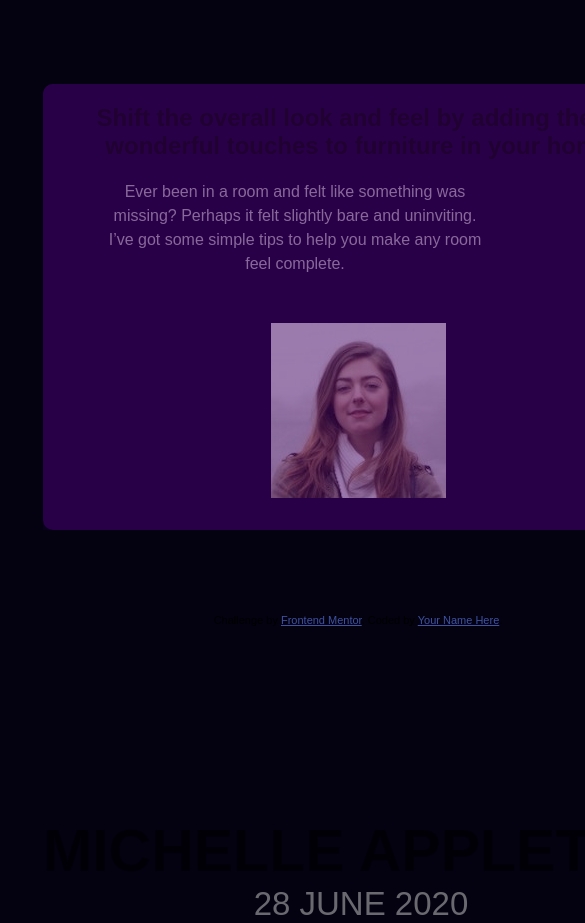
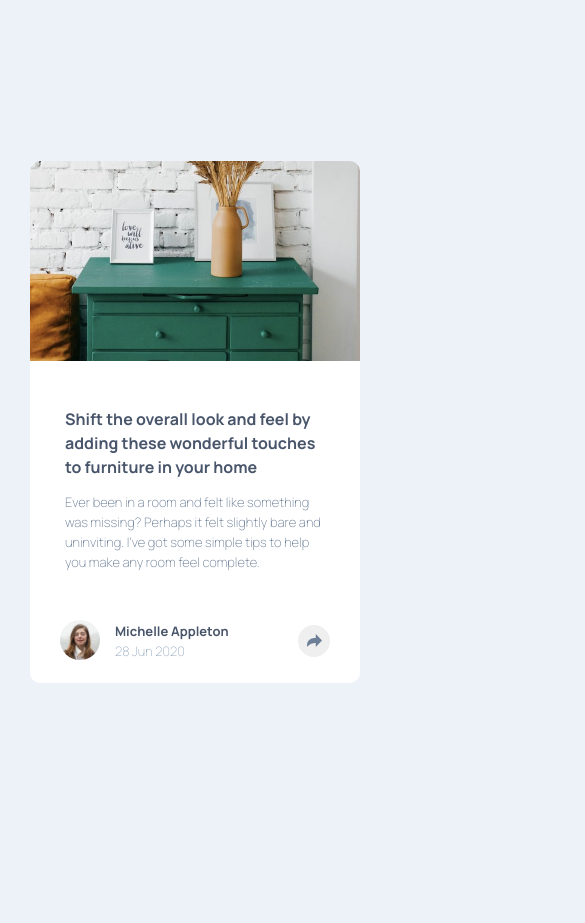
Before and after one commit to peter-kalavritinos/article-preview, a website built with Parcel: page index.html in a window 390 px wide. Shown: the top 923 px of the page, 585 px wide, since content can reach past the window. After the commit the page ends 864 px from the top, so only its background shows below. Built offline with nearby package versions, Linux system fonts and the light colour scheme; files whose address does not match are found by name.

Commit message:
Final changes

```diff
--- a/css/main.css
+++ b/css/main.css
@@ -1,142 +1,213 @@
-@media screen and (min-width: 375px) {
+:root {
+    font-size: 62.5%;
+    font-family: "Manrope", sans-serif;
+    box-sizing: border-box;
+}
+
+html,
 body {
-        font-family: 'manrope', sans-serif;
+    height: 100vh;
+}
+
+body {
+    display: flex;
+    align-items: center;
+    justify-content: center;
+    padding: 2rem;
+    padding-top: 0;
     background-color: #ecf2f8;
-        min-width: min-content;
 }
-    .main {
+
+.article-preview {
     display: flex;
-        flex-wrap: nowrap;
+    position: relative;
+    flex-direction: column;
+    max-width: 33rem;
     background-color: #fff;
-        max-width: max-content;
     border-radius: 10px;
-        margin: 12% auto 12% auto;
 }
-    .main>div {
-        height: 446px;
-        width: 540px;
-        background-color: #fffff;
-    }
-    .michelle {
-        display: flex;
-        flex-wrap: nowrap;
-        max-width: max-content;
-        border-radius: 10px;
-        margin: 0 10% 0 10%;
-    }
-    .michelle>div {
-        width: 100px;
-        margin: 0 20% 0 0;
-    }
-    .content {
-        color: black;
-        border-radius: 10px 0 0 10px;
-    }
-    .left {
-        opacity: .5;
-        border-radius: 0 10px 10px 0;
-        background-image: url("../img/drawers.jpg");
-    }
-    .right>h1 {
-        padding: 10% 10% 0 10%;
-        line-height: 1.2;
-        font-size: 35px;
-    }
-    .right>p {
-        padding: 0 30% 5% 10%;
-        line-height: 1.5;
-        font-size: 16px;
-        font-weight: 50;
-        color: rgb(207, 207, 207);
-    }
-    .michelle>div>h2 {
-        font-size: 35px;
-        margin: 0;
-        text-transform: uppercase;
-    }
-    .michelle>div>p {
-        font-size: 15px;
-        margin: 0;
-        text-transform: uppercase;
-        color: rgb(207, 207, 207);
-    }
-    .left .insights {
-        color: rgb(175, 103, 216);
+
+@media screen and (min-width: 80rem) {
+    .article-preview {
+        flex-direction: row;
+        max-width: 73rem;
     }
 }
 
-@media screen and (max-width: 1000px) {
-    body {
-        font-family: 'marope', sans-serif;
-        background-color: #040210;
-        min-width: 700px;
+.text {
+    padding: 3.5rem;
+    text-align: left;
 }
-    .main {
-        display: flex;
-        flex-wrap: wrap;
-        background-color: #430065;
-        max-width: max-content;
-        border-radius: 10px;
-        margin: 12% 5% 12% 5%;
-        text-align: center;
-    }
-    .main>div {
-        height: max-content;
-        width: 100%;
-        background-color: #0f002b;
-    }
-    .main .right {
-        height: 446px;
-    }
-    .michelle {
-        display: block;
-        max-width: max-content;
-        border-radius: 10px;
-        margin: auto auto 15% auto;
-    }
-    .michelle>div {
-        width: max-content;
-        margin: auto auto 50% auto;
-    }
-    .left {
-        order: 2;
-        color: rgb(238, 238, 238);
-        border-radius: 0 0 10px 10px;
-    }
-    .right {
-        height: 446px;
-        order: 1;
-        opacity: .5;
-        border-radius: 10px 10px 0 0;
-        background-image: url("../img/image-header-mobile.jpg");
-    }
-    .left>h1 {
-        padding: 5% 5% 0 5%;
-        line-height: 1.2;
-        font-size: 59px;
-        font-weight: 600;
-    }
-    .left>p {
-        padding: 0 10% 5% 10%;
-        line-height: 1.5;
-        font-size: 33px;
-        font-weight: 50;
-        color: rgb(207, 207, 207);
-    }
-    .michelle>div>h2 {
-        font-size: 59px;
-        font-weight: 600;
-        text-transform: uppercase;
-        margin: 0;
-    }
-    .michelle>div>p {
-        font-size: 33px;
-        font-weight: 50;
-        text-transform: uppercase;
-        color: rgb(207, 207, 207);
-        margin: 0;
-    }
-    .left .insights {
-        color: rgb(175, 103, 216);
+
+@media screen and (min-width: 80rem) {
+    .text {
+        padding: 1.5rem 4rem 0.5rem;
     }
 }
+
+.text h1 {
+    color: #48556a;
+    font-size: 1.6rem;
+    line-height: 2.4rem;
+}
+
+@media screen and (min-width: 80rem) {
+    .text h1 {
+        font-size: 2rem;
+        line-height: 2.8rem;
+    }
+}
+
+.text p {
+    color: #6e8098;
+    font-size: 1.3rem;
+    font-weight: 200;
+    line-height: 2rem;
+}
+
+.hero-image {
+    background-image: url("../img/drawers.jpg");
+    background-repeat: no-repeat;
+    background-position: center;
+    background-size: cover;
+    min-height: 20rem;
+    min-width: 28rem;
+    border-top-left-radius: 10px;
+    border-top-right-radius: 10px;
+}
+
+@media screen and (min-width: 80rem) {
+    .hero-image {
+        border-bottom-left-radius: 10px;
+        border-top-right-radius: 0px;
+    }
+}
+
+.footer {
+    display: flex;
+    position: relative;
+    padding: 0 3rem 2rem;
+    justify-content: space-between;
+    align-items: center;
+}
+
+@media screen and (min-width: 80rem) {
+    .footer {
+        padding: 0 4rem 2.5rem;
+    }
+}
+
+.author-avatar img {
+    width: 40px;
+    height: 40px;
+    border-radius: 50%;
+}
+
+.author {
+    display: flex;
+    align-items: center;
+}
+
+.author-info {
+    font-size: 1.3rem;
+    color: #9daec2;
+    display: flex;
+    flex-direction: column;
+    margin-left: 1.5rem;
+}
+
+.author-name {
+    color: #48556a;
+    font-weight: 700;
+    line-height: 2rem;
+}
+
+.date {
+    font-weight: 200;
+    line-height: 2rem;
+}
+
+button {
+    width: 32px;
+    height: 32px;
+    border: none;
+    border-radius: 50%;
+    background-image: url("../img/icon-share.svg");
+    background-repeat: no-repeat;
+    background-position: center;
+}
+
+.media-links.open {
+    position: absolute;
+    display: flex;
+    align-items: center;
+    justify-content: space-between;
+    z-index: 100;
+    padding: 0 3rem;
+    background-color: #48556a;
+    left: 0;
+    right: 0;
+    bottom: 0;
+    height: 75px;
+    border-bottom-left-radius: 10px;
+    border-bottom-right-radius: 10px;
+    opacity: 1;
+    visibility: visible;
+}
+
+@media screen and (min-width: 80rem) {
+    .media-links.open {
+        position: absolute;
+        display: flex;
+        align-items: center;
+        justify-content: center;
+        z-index: 100;
+        padding: 0 2.5rem;
+        background-color: #48556a;
+        left: 540px;
+        bottom: 85px;
+        right: -78px;
+        height: 60px;
+        width: 220px;
+        border-radius: 10px;
+    }
+    .media-links.open::after {
+        content: "";
+        width: 25px;
+        height: 25px;
+        transform: rotate(45deg);
+        background-color: #48556a;
+        position: absolute;
+        bottom: -10px;
+    }
+    .share-open {
+        display: none;
+    }
+    .icons img {
+        width: 20px;
+        height: 20px;
+    }
+}
+
+.media-links {
+    display: none;
+    opacity: 0;
+    visibility: hidden;
+    transition: all 0.5s ease;
+}
+
+.icons {
+    display: flex;
+    align-items: center;
+}
+
+.icons>*+* {
+    margin-left: 1.5rem;
+}
+
+.icons h3 {
+    color: #9daec2;
+    font-size: 1.3rem;
+    letter-spacing: 0.5rem;
+    font-weight: 400;
+}
--- a/index.html
+++ b/index.html
@@ -1,56 +1,62 @@
 <!DOCTYPE html>
-<html lang="en">
+<html>
 
 <head>
     <meta charset="UTF-8">
     <meta name="viewport" content="width=device-width, initial-scale=1.0">
-    <!-- displays site properly based on user's device -->
 
-    <link rel="icon" type="img/png" sizes="32x32" href="./img/favicon-32x32.png">
+    <link rel="icon" type="image/png" sizes="32x32" href="./images/favicon-32x32.png">
     <link rel="stylesheet" href="css/main.css">
-    <script src="./index.js" defer></script>
+    <link rel="stylesheet" href="css/normalize.css">
+    <link href="https://fonts.googleapis.com/css2?family=Manrope:wght@200;500;700&display=swap" rel="stylesheet">
+    <title>Article preview component</title>
 
-    <title>Frontend Mentor | Article preview component</title>
-
-    <!-- Feel free to remove these styles or customise in your own stylesheet 👍 -->
-    <style>
-        .attribution {
-            font-size: 11px;
-            text-align: center;
-        }
-
-        .attribution a {
-            color: hsl(228, 45%, 44%);
-        }
-    </style>
 </head>
 
+<body>
+    <main class="article-preview">
+        <div class="hero-image">
 
-<body>
-    <div class="main">
-        <div class="left">
         </div>
-        <div class="right">
-            <h2>Shift the overall look and feel by adding these wonderful touches to furniture in your home</h2>
-
-            <p>Ever been in a room and felt like something was missing? Perhaps it felt slightly bare and uninviting. I’ve got some simple tips to help you make any room feel complete.</p>
-
-            <div class="michelle">
-                <div class="author-avatar"><img src="img/avatar-michelle.jpg" alt="avatar" />
+        <div class="content">
+            <div class="text">
+                <h1>
+                    Shift the overall look and feel by adding these wonderful touches to furniture in your home
+                </h1>
+                <p>
+                    Ever been in a room and felt like something was missing? Perhaps it felt slightly bare and uninviting. I’ve got some simple tips to help you make any room feel complete.
+                </p>
+            </div>
+            <div class="media-links">
+                <div class="icons">
+                    <h3>SHARE</h3>
+                    <a href="#"><img src="./img/icon-facebook.svg" alt="#"></a>
+                    <a href="#"><img src="./img/icon-twitter.svg" alt="#"></a>
+                    <a href="#"><img src="./img/icon-pinterest.svg" alt="#"></a>
                 </div>
-                <div class="author-info">
-                    <h2>Michelle Appleton</h2>
-                    <p>28 June 2020</p>
+                <div class="share-open">
+                    <button></button>
+                </div>
+            </div>
+            <div class="footer">
+                <div class="author">
+                    <div class="author-avatar">
+                        <img src="./img/avatar-michelle.jpg" alt="#">
+                    </div>
+                    <div class="author-info">
+                        <span class="author-name">Michelle Appleton</span>
+                        <span class="date">28 Jun 2020</span>
+                    </div>
+                </div>
+                <div class="share-close">
+                    <button></button>
                 </div>
             </div>
         </div>
+    </main>
 
 
-    </div>
-
-    <div class="attribution">
-        Challenge by <a href="https://www.frontendmentor.io?ref=challenge" target="_blank">Frontend Mentor</a>. Coded by <a href="#">Your Name Here</a>.
-    </div>
+    <script src="js/main.js"></script>
 </body>
 
 </html>
--- a/js/main.js
+++ b/js/main.js
@@ -0,0 +1,11 @@
+const openButton = document.querySelector(".share-open");
+const closeButton = document.querySelector(".share-close");
+const mediaLinks = document.querySelector(".media-links");
+
+closeButton.addEventListener("click", () => {
+    mediaLinks.classList.toggle("open");
+});
+
+openButton.addEventListener("click", () => {
+    mediaLinks.classList.remove('open');
+});
```
Lines whose indentation alone changed are shown as unchanged.
